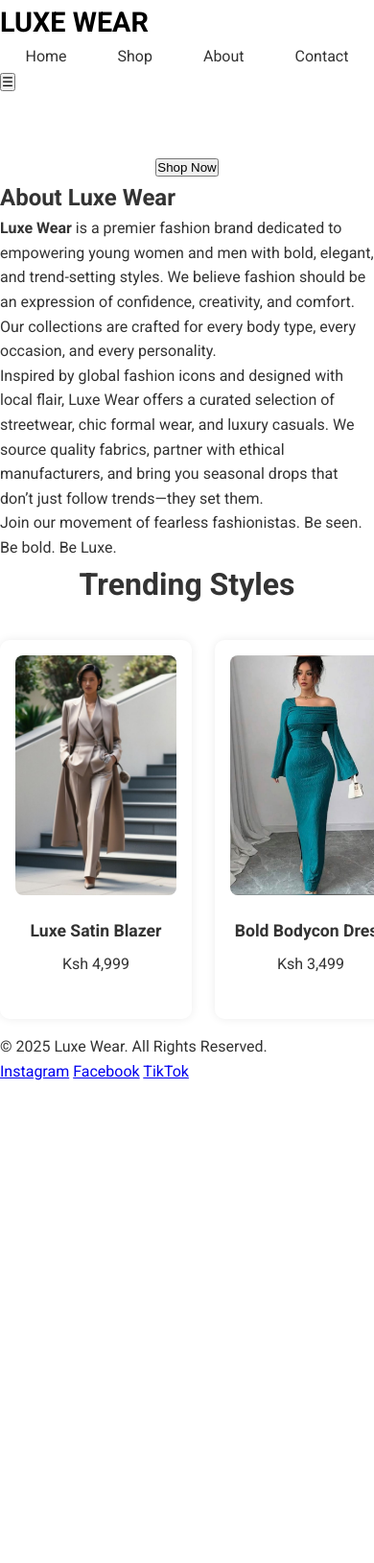
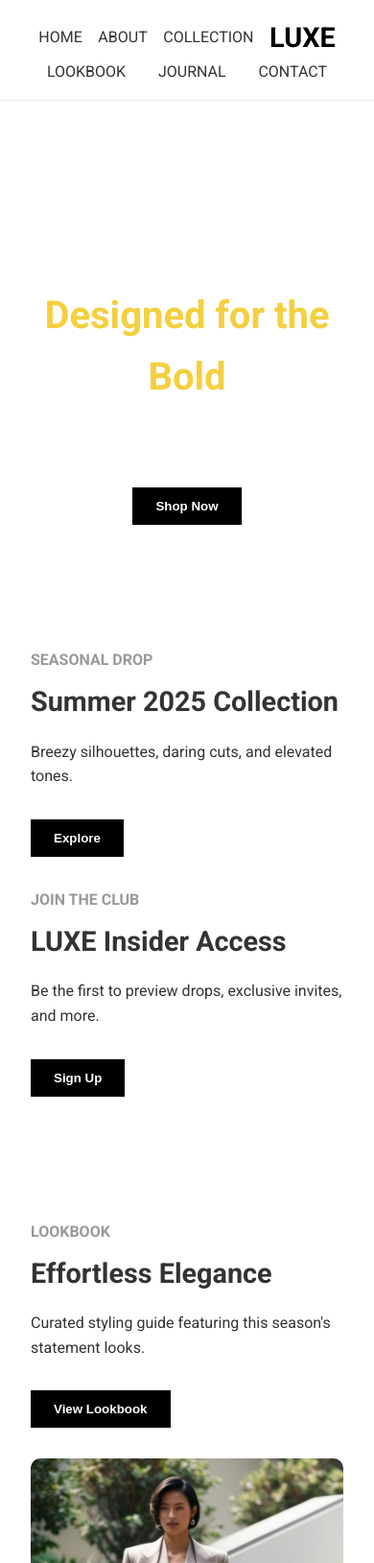
Before and after one commit to AbigaelWanjiku694/luxe-wear, a plain HTML site: page index.html in a window 390 px wide. Shown: the top 1629 px of the page at 96% size. Before the commit the page ends 1129 px from the top, so only its background shows below. Drawn offline with nearby package versions, Linux system fonts and the light colour scheme; files that its build step writes are made by us from their sources.

Commit message:
index.html

```diff
--- a/index.html
+++ b/index.html
@@ -3,53 +3,97 @@
 <head>
   <meta charset="UTF-8" />
   <meta name="viewport" content="width=device-width, initial-scale=1.0"/>
-  <title>Luxe Wear</title>
-  <link rel="stylesheet" href="css/style.css"/>
+  <title>LUXE Wear</title>
+  <link rel="stylesheet" href="style.css"/>
+  <link rel="stylesheet" href="https://unpkg.com/swiper/swiper-bundle.min.css"/>
 </head>
 <body>
-  <header>
-    <nav>
-      <h1 class="logo">LUXE WEAR</h1>
-      <ul class="nav-links" id="nav-links">
-        <li><a href="#">Home</a></li>
-        <li><a href="#shop">Shop</a></li>
-        <li><a href="#about">About</a></li>
-        <li><a href="#contact">Contact</a></li>
+  <div class="main">
+
+    <nav class="navbar">
+      <ul class="nav-links">
+        <li><a href="#hero">HOME</a></li>
+        <li><a href="#about">ABOUT</a></li>
+        <li><a href="#collection">COLLECTION</a></li>
+        <li class="logo-item"><h2 class="logo">LUXE</h2></li>
+        <li><a href="#lookbook">LOOKBOOK</a></li>
+        <li><a href="#journal">JOURNAL</a></li>
+        <li><a href="#contact">CONTACT</a></li>
       </ul>
-      <button class="menu-toggle" id="menu-toggle">☰</button>
     </nav>
-  </header>
-
-
-  <section class="hero">
-    <h2>Dare to Wear Luxe</h2>
-    <p>Fashion that speaks bold and chic.</p>
-    <button onclick="scrollToShop()">Shop Now</button>
+    <section id="hero" class="section-wrapper hero">
+      <div class="container hero-content">
+        <h1>Elevated Fashion Essentials<br><span>Designed for the Bold</span></h1>
+        <p>Discover timeless pieces crafted with elegance and intention.</p>
+        <a href="#shop"><button class="btn">Shop Now</button></a>
+      </div>
     </section>
-
-  <section class="about" id="about">
-    <h2>About Luxe Wear</h2>
-    <p>
-      <strong>Luxe Wear</strong> is a premier fashion brand dedicated to empowering young women and men with bold, elegant, and trend-setting styles.
-      We believe fashion should be an expression of confidence, creativity, and comfort. Our collections are crafted for every body type, every occasion, and every personality.
-    </p>
-    <p>
-      Inspired by global fashion icons and designed with local flair, Luxe Wear offers a curated selection of streetwear, chic formal wear, and luxury casuals.
-      We source quality fabrics, partner with ethical manufacturers, and bring you seasonal drops that don’t just follow trends—they set them.
-    </p>
-    <p>
-      Join our movement of fearless fashionistas. Be seen. Be bold. Be Luxe.
-    </p>
+    <section id="about" class="section-wrapper info-wrapper">
+      <div class="container">
+        <div class="info">
+          <h4>SEASONAL DROP</h4>
+          <h2>Summer 2025 Collection</h2>
+          <p>Breezy silhouettes, daring cuts, and elevated tones.</p>
+          <a href="#collection"><button class="btn">Explore</button></a>
+        </div>
+        <div class="info">
+          <h4>JOIN THE CLUB</h4>
+          <h2>LUXE Insider Access</h2>
+          <p>Be the first to preview drops, exclusive invites, and more.</p>
+          <button class="btn">Sign Up</button>
+        </div>
+      </div>
     </section>
-
-  <section class="products" id="shop">
+    <section id="lookbook" class="section-wrapper info-wrapper">
+      <div class="container">
+        <div class="info">
+          <h4>LOOKBOOK</h4>
+          <h2>Effortless Elegance</h2>
+          <p>Curated styling guide featuring this season's statement looks.</p>
+          <button class="btn">View Lookbook</button>
+        </div>
+        <div class="info2">
+          <img src="assets/model1.jpg.jpeg" alt="Model in Luxe Outfit" />
+        </div>
+      </div>
+    </section>
+    <section id="collection" class="section-wrapper">
+      <div class="container">
+        <h2>OUR PIECES</h2>
+        <p>Crafted for Confidence, Defined by Detail</p>
+      </div>
+    </section>
+    <section class="section-wrapper info-wrapper">
+      <div class="container">
+        <div class="info">
+          <h4>TIMELESS DESIGN</h4>
+          <h2>Signature Staples</h2>
+          <p>Structured blazers to silk sets that elevate every wardrobe.</p>
+          <button class="btn">View Collection</button>
+        </div>
+        <div class="info">
+          <h4>TAILORED FOR YOU</h4>
+          <h2>Custom Sizing & Fits</h2>
+          <ul>
+            <li>✅ Personalized fittings</li>
+            <li>✅ Complimentary alterations</li>
+            <li>✅ Sustainable practices</li>
+          </ul>
+          <button class="btn">Customize Now</button>
+        </div>
+      </div>
+    </section>
+    <section id="journal" class="section-wrapper hero3">
+      <div class="container hero-content">
+        <h1>Style Portal<br><span>Track Your Orders</span></h1>
+        <p>Manage purchases and schedule consultations.</p>
+        <button class="btn">Enter Dashboard</button>
+      </div>
+    </section>
+    <section id="shop" class="section-wrapper products">
+      <div class="container">
         <h2>Trending Styles</h2>
         <div class="product-grid">
-      <div class="card">
-        <img src="assets/model1.jpg.jpeg" alt="Satin Blazer"/>
-        <h3>Luxe Satin Blazer</h3>
-        <p>Ksh 4,999</p>
-      </div>
           <div class="card">
             <img src="assets/model2.jpg.jpeg" alt="Bodycon Dress"/>
             <h3>Bold Bodycon Dress</h3>
@@ -71,22 +115,36 @@
             <p>Ksh 6,750</p>
           </div>
           <div class="card">
-        <img src="assets/model6.jpg.jpeg" alt="Streetwear"/>
+            <img src="assets/model6.jpg.jpeg" alt="Crop Hoodie"/>
             <h3>Cool Crop Hoodie</h3>
             <p>Ksh 2,999</p>
           </div>
         </div>
+      </div>
+    </section>
+    <section id="contact" class="section-wrapper contact-section">
+      <div class="container">
+        <h2>Contact Us</h2>
+        <form class="contact-form">
+          <label for="email">Email:</label>
+          <input type="email" id="email" name="email" required />
+
+          <label for="phone">Phone:</label>
+          <input type="tel" id="phone" name="phone" required />
+
+          <label for="address">Address:</label>
+          <input type="text" id="address" name="address" required />
+
+          <label for="message">Message:</label>
+          <textarea id="message" name="message" rows="5" required></textarea>
+
+          <button class="btn" type="submit">Send Message</button>
+        </form>
+      </div>
     </section>
 
-  <footer id="contact">
-    <p>© 2025 Luxe Wear. All Rights Reserved.</p>
-    <div class="socials">
-      <a href="#">Instagram</a>
-      <a href="#">Facebook</a>
-      <a href="#">TikTok</a>
   </div>
-  </footer>
 
-  <script src="js/script.js"></script>
+  <script src="script.js"></script>
 </body>
 </html>
```
Lines whose indentation alone changed are shown as unchanged.
